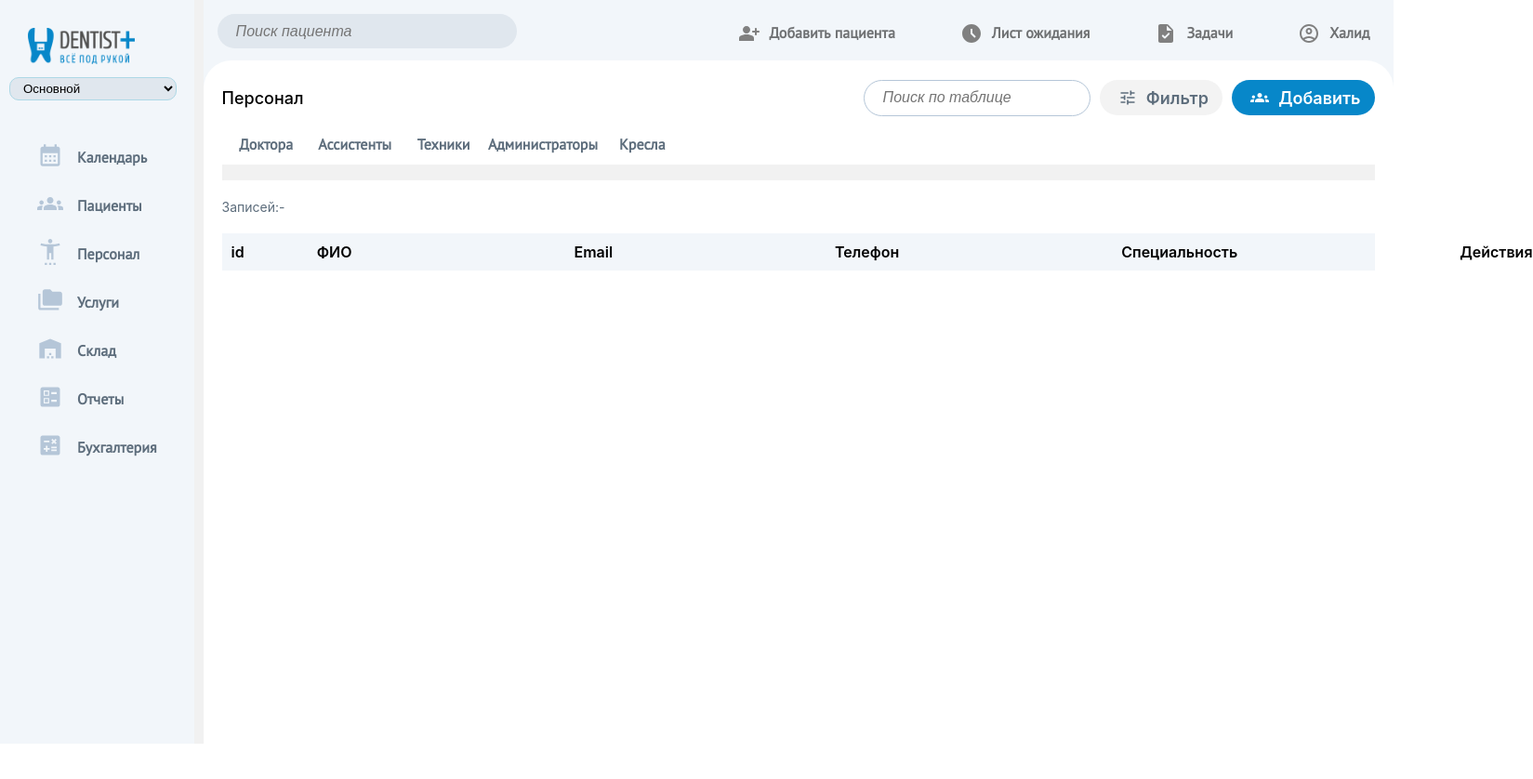
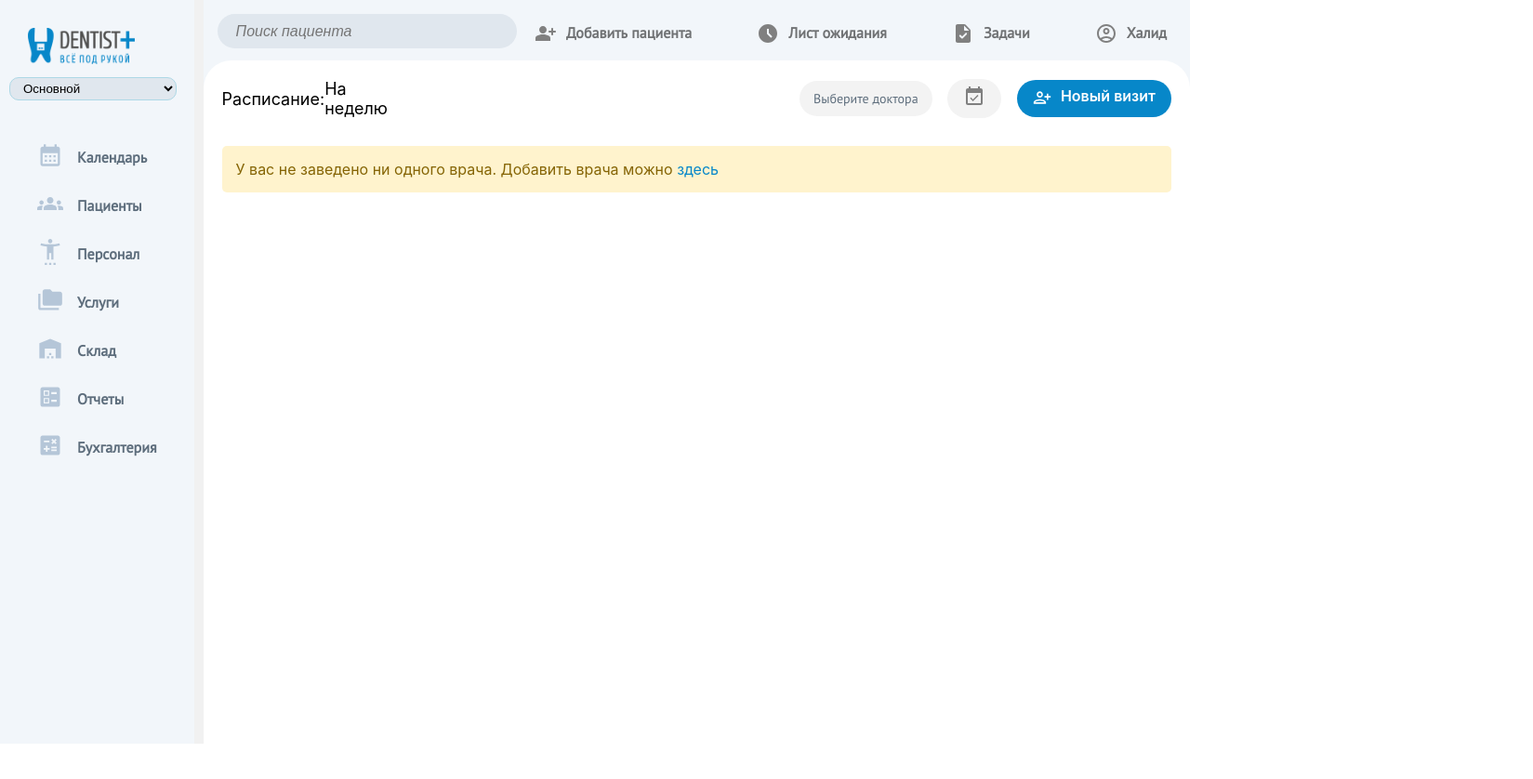
Before and after one commit to alievhalid/dentist, a React app: page /calendar in a window 1280 px wide. Shown: the whole page at 93% size, 1649 px wide, since content can reach past the window. Built offline with nearby package versions, Linux system fonts and the light colour scheme; a web font is replaced by a local one.

Commit message:
calendar page done

```diff
--- a/src/common/App.js
+++ b/src/common/App.js
@@ -4,8 +4,10 @@ import Content from "./Content";
 function App() {
   return (
     <div className="App">
-      <Sidebar />
-      <Content />
+      <div className="content">
+        <Sidebar />
+        <Content />
+      </div>
     </div>
   );
 }
--- a/src/common/Content.jsx
+++ b/src/common/Content.jsx
@@ -1,14 +1,19 @@
 import React from "react";
+import { Route, Routes } from "react-router-dom";
+import Calendar from "../components/calendar/Calendar";
 import Header from "../components/header/Header";
-// import Patients from "../components/patients/Patients";
+import Patients from "../components/patients/Patients";
 import Staff from "../components/staff/Staff";
 import styles from "./content.module.scss";
 function Content() {
   return (
     <div className={styles.content}>
       <Header />
-      {/* <Patients /> */}
-      <Staff />
+      <Routes>
+        <Route path="staff" element={<Staff />} />
+        <Route path="patients" element={<Patients />} />
+        <Route path="calendar" element={<Calendar />} />
+      </Routes>
     </div>
   );
 }
--- /dev/null
+++ b/src/components/calendar/Calendar.jsx
@@ -0,0 +1,35 @@
+import React from "react";
+import styles from "./calendar.module.scss";
+import EventAvailableIcon from "@mui/icons-material/EventAvailable";
+import PersonAddAltIcon from "@mui/icons-material/PersonAddAlt";
+function Calendar() {
+  return (
+    <div className={styles.calendar}>
+      <div className={styles.wrap}>
+        <div className={styles.options}>
+          <div>Расписание:</div>
+          <div>На неделю</div>
+        </div>
+        <nav>
+          <li className={styles.doctor}>Выберите доктора</li>
+          <li className={styles["calendar-icon"]}>
+            <EventAvailableIcon />
+          </li>
+          <div className={styles.icons}>
+            <div>
+              <PersonAddAltIcon />
+            </div>
+            <li>Новый визит</li>
+          </div>
+        </nav>
+      </div>
+      <div className={styles.doctors}>
+        <div>
+            У вас не заведено ни одного врача. Добавить врача можно <a href="/patients">здесь</a>
+        </div>
+      </div>
+    </div>
+  );
+}
+
+export default Calendar;
--- /dev/null
+++ b/src/components/calendar/calendar.module.scss
@@ -0,0 +1,75 @@
+.calendar {
+  max-width: 100%;
+  height: 800px;
+  background-color: #fff;
+  padding: 20px;
+  border-radius: 30px;
+}
+.wrap {
+  display: flex;
+  justify-content: space-between;
+  align-items: center;
+  nav {
+    min-width: 400px;
+    display: flex;
+    justify-content: space-between;
+    align-items: center;
+    .doctor {
+      background-color: #f3f3f3;
+      padding: 10px 15px;
+      border-radius: 30px;
+      color: #5d6d7c;
+      font-family: "PT Sans", sans-serif;
+      font-size: 14px;
+      cursor: pointer;
+    }
+    .calendar-icon {
+      padding: 7px 17px;
+      border-radius: 30px;
+      background-color: #f3f3f3;
+      cursor: pointer;
+      svg {
+        color: grey;
+      }
+    }
+  }
+  .icons {
+    display: flex;
+    justify-content: space-between;
+    background-color: #0787c9;
+    padding: 7px 17px;
+    border-radius: 30px;
+    cursor: pointer;
+    li {
+      margin-left: 10px;
+      color: #fff;
+      font-weight: 600;
+    }
+    svg {
+      font-size: 20px;
+      color: #fff;
+      padding-top: 2px;
+    }
+    &:hover {
+      background-color: #399fd4;
+    }
+  }
+  .options {
+    width: 200px;
+    display: flex;
+    align-items: center;
+    justify-content: space-between;
+    font-size: 18px;
+  }
+}
+.doctors {
+  max-width: 100%;
+  margin-top: 30px;
+  background-color: #fff3cd;
+  color: #856404;
+  padding: 15px;
+  border-radius: 5px;
+}
+a {
+  color: #0787c9;
+}
--- a/src/components/patients/patients.module.scss
+++ b/src/components/patients/patients.module.scss
@@ -62,6 +62,9 @@
     .icons {
       background-color: #0787c9;
       color: #fff;
+        &:hover {
+          background-color: #399fd4;
+        }
     }
   }
 }
@@ -71,11 +74,11 @@
   margin-top: 30px;
   max-width: 100%;
   background-color: #f2f6fa;
-  padding: 15px;
+  padding: 10px;
   div {
     width: 150px;
     font-size: 16px;
-    font-weight: 700;
+    font-weight: 600;
     cursor: pointer;
   }
 }
--- a/src/components/sidebar/Sidebar.jsx
+++ b/src/components/sidebar/Sidebar.jsx
@@ -8,6 +8,7 @@ import FolderCopyIcon from "@mui/icons-material/FolderCopy";
 import WarehouseIcon from "@mui/icons-material/Warehouse";
 import CalculateIcon from "@mui/icons-material/Calculate";
 import BallotIcon from "@mui/icons-material/Ballot";
+import { NavLink } from "react-router-dom";
 function Sidebar() {
   return (
     <div className={styles.sidebar}>
@@ -18,24 +19,32 @@ function Sidebar() {
         </select>
       </div>
       <nav className={styles.nav}>
+        <NavLink to="calendar">
           <div className={styles.icons}>
             <div>
               <CalendarMonthIcon />
             </div>
             <li>Календарь</li>
           </div>
+        </NavLink>
+        <NavLink to="patients">
+          <div>
             <div className={styles.icons}>
               <div>
                 <GroupsIcon />
               </div>
               <li>Пациенты</li>
             </div>
+          </div>
+        </NavLink>
+        <NavLink to="staff">
           <div className={styles.icons}>
             <div>
               <SettingsAccessibilityIcon />
             </div>
             <li>Персонал</li>
           </div>
+        </NavLink>
         <div className={styles.icons}>
           <div>
             <FolderCopyIcon />
--- a/src/components/sidebar/sidebar.module.scss
+++ b/src/components/sidebar/sidebar.module.scss
@@ -60,3 +60,12 @@
 li {
   list-style-type: none;
 }
+a {
+  text-decoration: none;
+  color: inherit;
+}
+nav a.active div .icons li {
+  background-color: white;
+  font-size: 50px;
+  color: red;
+}
--- a/src/components/staff/staff.module.scss
+++ b/src/components/staff/staff.module.scss
@@ -92,7 +92,7 @@
     margin-right: 20px;
   }
   nav {
-    width: 1400px;
+    max-width: 1400px;
     display: flex;
     justify-content: space-between;
     align-items: center;
--- a/src/index.css
+++ b/src/index.css
@@ -1,16 +1,16 @@
 body {
   margin: 0;
-  font-family: -apple-system, BlinkMacSystemFont, 'Segoe UI', 'Roboto', 'Oxygen',
-    'Ubuntu', 'Cantarell', 'Fira Sans', 'Droid Sans', 'Helvetica Neue',
+  font-family: -apple-system, BlinkMacSystemFont, "Segoe UI", "Roboto", "Oxygen",
+    "Ubuntu", "Cantarell", "Fira Sans", "Droid Sans", "Helvetica Neue",
     sans-serif;
   -webkit-font-smoothing: antialiased;
   -moz-osx-font-smoothing: grayscale;
 }
 
 code {
-  font-family: source-code-pro, Menlo, Monaco, Consolas, 'Courier New',
+  font-family: source-code-pro, Menlo, Monaco, Consolas, "Courier New",
     monospace;
 }
-.App {
+.content {
   display: flex;
 }
--- a/src/index.js
+++ b/src/index.js
@@ -1,11 +1,13 @@
-import React from 'react';
-import ReactDOM from 'react-dom';
-import './index.css';
-import App from './common/App';
-
+import React from "react";
+import ReactDOM from "react-dom";
+import "./index.css";
+import App from "./common/App";
+import { BrowserRouter } from "react-router-dom";
 ReactDOM.render(
   <React.StrictMode>
-    <App />
+    <BrowserRouter>
+      <App />
+    </BrowserRouter>
   </React.StrictMode>,
-  document.getElementById('root')
+  document.getElementById("root")
 );
```
Lines whose indentation alone changed are shown as unchanged.
